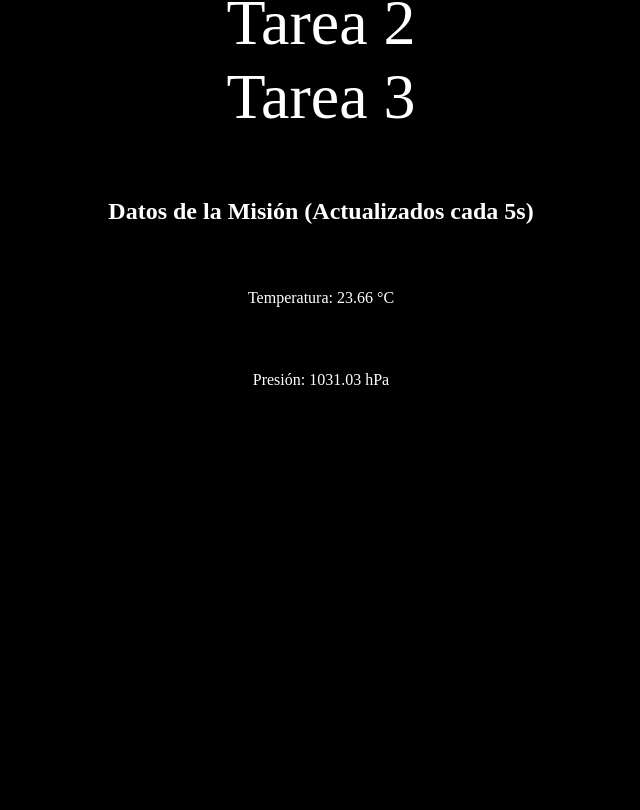
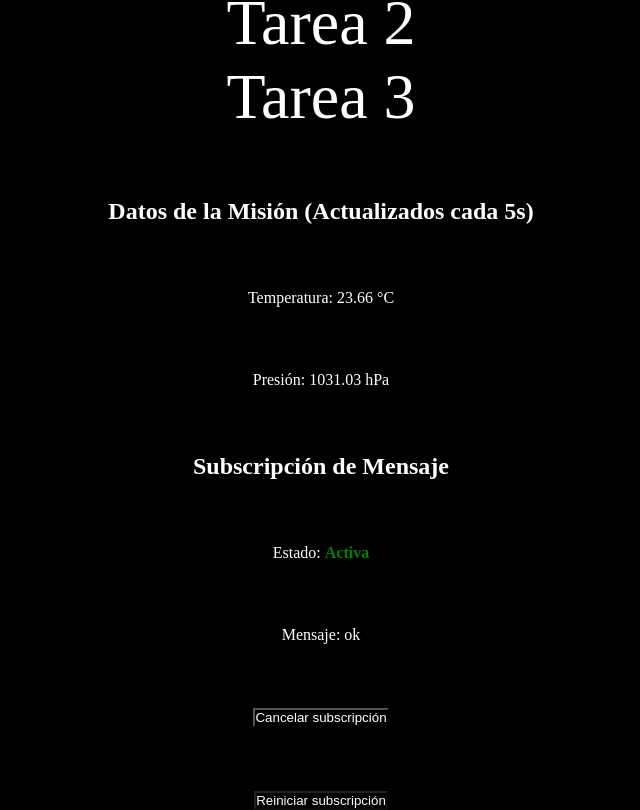
Before and after one commit to XxArnauGxX/M06_react, a Next.js app: page / in a window 1280 px wide. Shown: the part 170-980 px from the top of the page, without its empty margins (319-959 px from the left). Before the commit the page ends 800 px from the top, so only its background shows below. Built offline with nearby package versions, Linux system fonts and the light colour scheme.

Commit message:
S04: ejercicio 2

```diff
--- /dev/null
+++ b/src/app/S04/subscription/MessageSubscription.jsx
@@ -0,0 +1,58 @@
+"use client";
+
+// import "MessageSubscription.css";
+import { useState, useEffect } from "react";
+
+const fetchValidationMessage = () =>
+  new Promise((resolve) => setTimeout(() => resolve("ok"), 100));
+
+export default function MessageSubscription() {
+  const [message, setMessage] = useState("");
+  const [subscribed, setSubscribed] = useState(true);
+  const [intervalId, setIntervalId] = useState(null);
+
+  useEffect(() => {
+    if (!subscribed) {
+      if (intervalId) {
+        clearInterval(intervalId);
+      }
+      setIntervalId(null);
+      return;
+    }
+
+    const validate = async () => {
+      const msg = await fetchValidationMessage();
+      setMessage(msg);
+    };
+
+    validate();
+
+    const id = setInterval(validate, 3000);
+    setIntervalId(id);
+    return () => {
+      clearInterval(id);
+    };
+  }, [subscribed]);
+
+  const handleCancel = () => setSubscribed(false);
+  const handleRestart = () => setSubscribed(true);
+
+  return (
+    <div className="container">
+      <h2>Subscripción de Mensaje</h2>
+      <p>
+        Estado:{" "}
+        <b style={{ color: subscribed ? "green" : "red" }}>
+          {subscribed ? "Activa" : "Cancelada"}
+        </b>
+      </p>
+      <p>Mensaje: {message}</p>
+      <button onClick={handleCancel} disabled={!subscribed}>
+        Cancelar subscripción
+      </button>
+      <button onClick={handleRestart} disabled={subscribed}>
+        Reiniciar subscripción
+      </button>
+    </div>
+  );
+}
--- a/src/app/page.jsx
+++ b/src/app/page.jsx
@@ -2,6 +2,7 @@ import "./home.css";
 import WelcomeMessage from "@/app/S03/welcome-message/page";
 import MissionData from "./S04/mission-data/MissionData";
 import TaskList from "./S03/task/TaskList";
+import MessageSubscription from "./S04/subscription/MessageSubscription";
 
 export default function Home() {
   return (
@@ -9,6 +10,7 @@ export default function Home() {
       <WelcomeMessage name={"Arnau"} />
       <TaskList />
       <MissionData />
+      <MessageSubscription />
     </div>
   );
 }
```
Also changed, not shown: src/app/S04/subscription/MessageSubscription.css (added).
